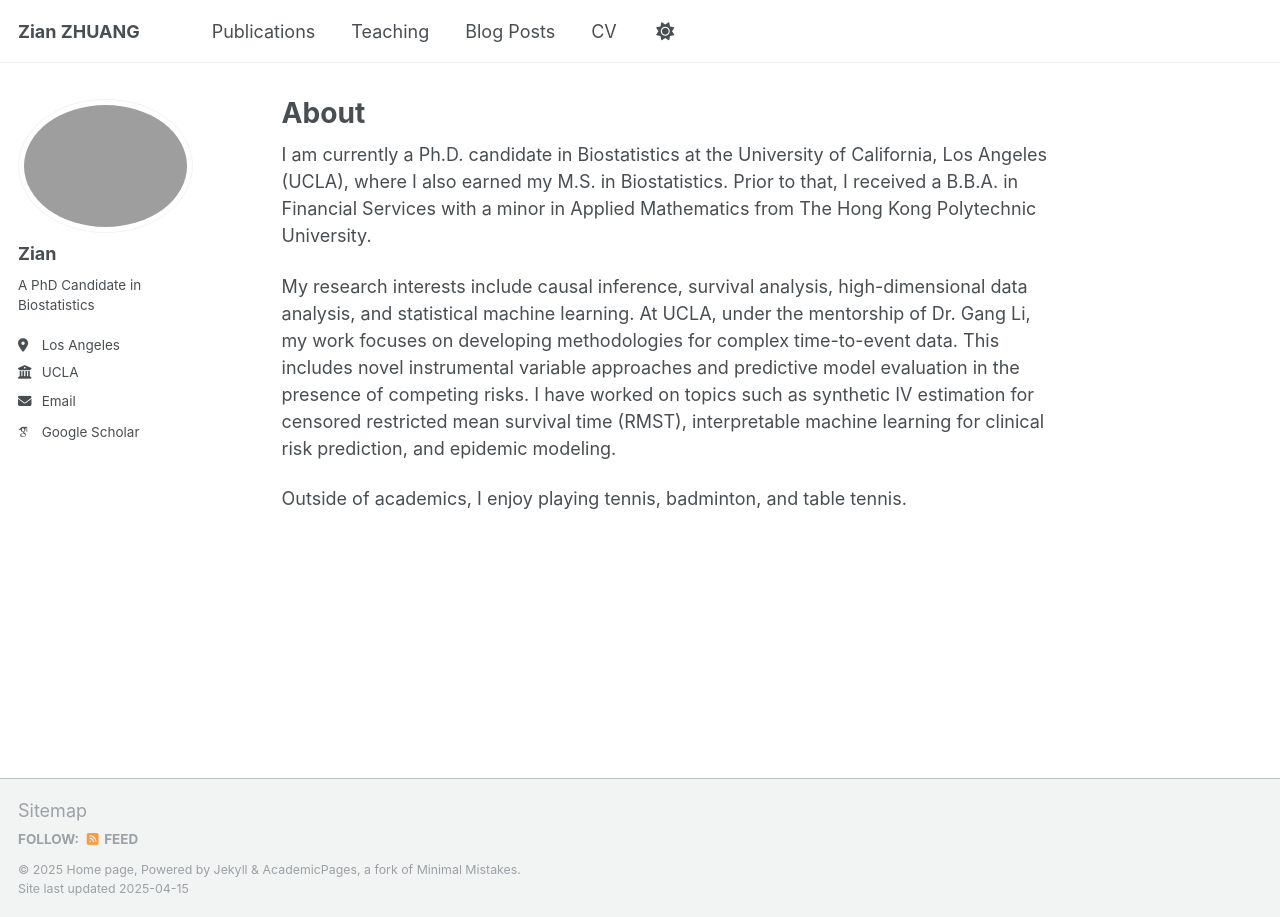
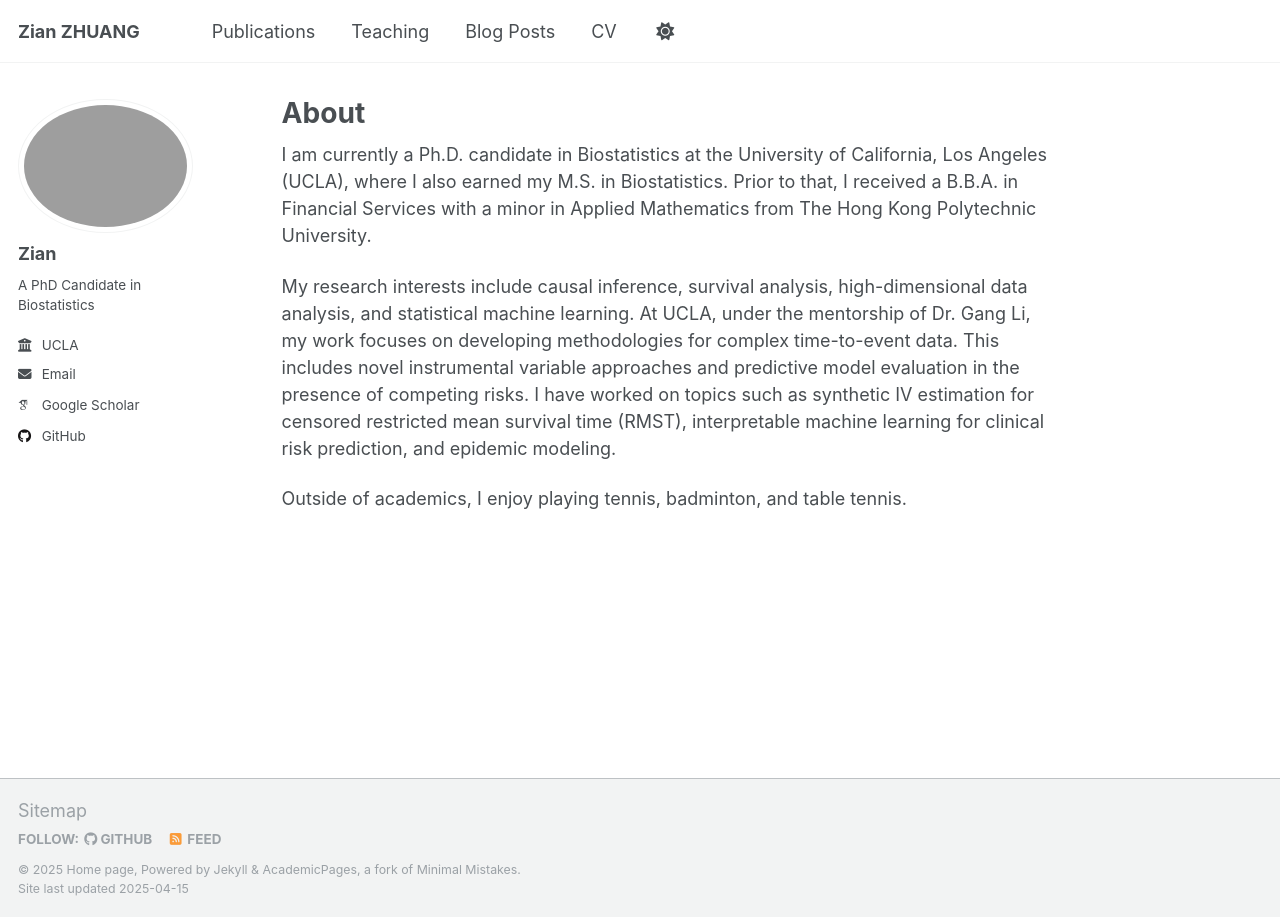
Before and after one commit to Larryzza/Larryzza.github.io, a Jekyll site: the page built from _pages/about.md, in a window 1280 px wide. Built offline with Jekyll 4.4.1, drawn with Linux system fonts in a browser that asks for light colours; some web fonts are replaced.

Commit message:
Update _config.yml

```diff
--- a/_config.yml
+++ b/_config.yml
@@ -25,7 +25,7 @@ author:
   name             : "Zian"
   pronouns         : # example: "she/her"
   bio              : "A PhD Candidate in Biostatistics"
-  location         : "Los Angeles"
+  location         : # "Los Angeles"
   employer         : "UCLA"
   uri              : # URL
   email            : "zianzhuang@ucla.com"
@@ -44,7 +44,7 @@ author:
   bitbucket        : # Username - Update with your username on the site
   codepen          : # Username
   dribbble         : # Username
-  github           : # "Larryzza"
+  github           : "Larryzza"
   kaggle           : # Username
   stackoverflow    : # User number or user number and name (i.e., use "1" or "1/jeff-atwood")
 
```
